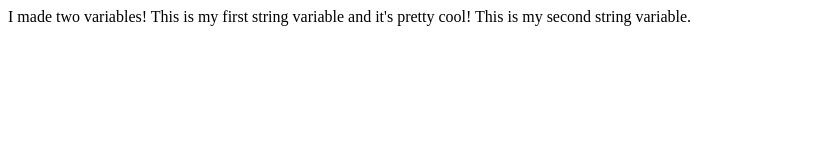
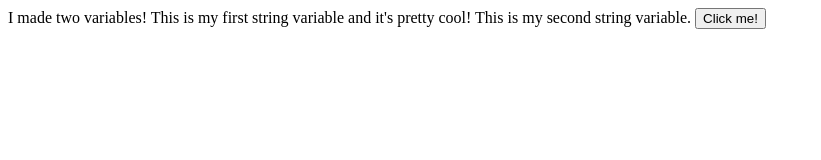
Before and after one commit to SamanthaGitHub/Javascript-Projects, a plain HTML site: page Basic JavaScript Projects/Project1_expressions_alert/index.html in a window 1280 px wide. Shown: the whole page, without its empty margins (0-821 px from the left). Drawn offline with Linux system fonts and the light colour scheme.

Commit message:
modified alert project

```diff
--- a/Basic JavaScript Projects/Project1_expressions_alert/index.html
+++ b/Basic JavaScript Projects/Project1_expressions_alert/index.html
@@ -8,8 +8,7 @@
     <script src="JS/main.js"></script>
 </head>
 <body>
-    <!-- <script>
-        document.write("Yoooo")
-    </script> -->
+    <button onclick="alert('Hello!')">Click me!</button>
+
 </body>
 </html>
```
